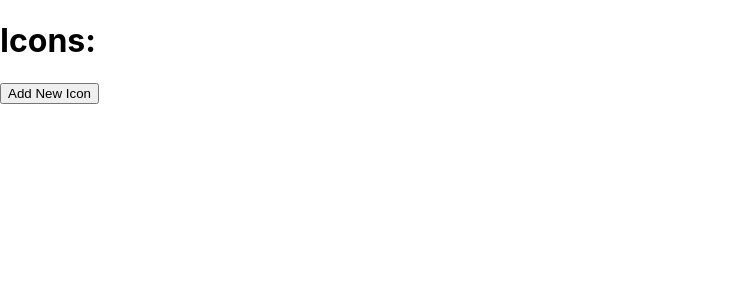
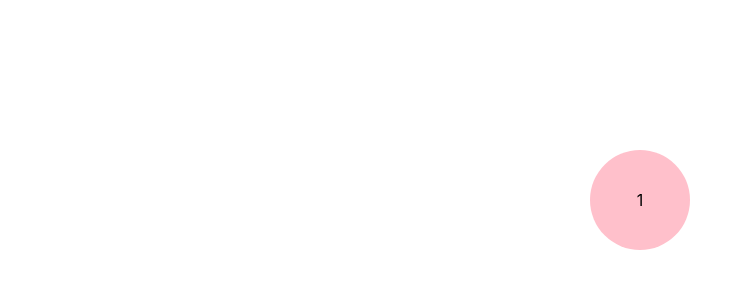
Before and after one commit to davisstacked/react-state-exercises, a React (Create React App) app: page / in a window 1280 px wide. Shown: the top 300 px of the page, without its empty margins (0-753 px from the left). Built offline with nearby package versions, Linux system fonts and the light colour scheme.

Commit message:
skeleton lottoball component

```diff
--- a/src/App.js
+++ b/src/App.js
@@ -1,10 +1,10 @@
-import IconList from "./IconList";
+import LottoBall from "./LottoBall";
 
 
 function App() {
   return (
     <div className="App">
-     <IconList />
+     <LottoBall />
     </div>
   );
 }
--- /dev/null
+++ b/src/LottoBall.css
@@ -0,0 +1,20 @@
+.LottoBall {
+  display: flex;
+  justify-content: center;
+  align-items: center;
+  height: 50vh;
+}
+
+.LottoBall-ball {
+  display: flex;
+  align-items: center;
+  justify-content: center;
+  background-color: pink;
+  height: 100px;
+  width: 100px;
+  border-radius: 50%;
+  -webkit-border-radius: 50%;
+  -moz-border-radius: 50%;
+  -ms-border-radius: 50%;
+  -o-border-radius: 50%;
+}
--- /dev/null
+++ b/src/LottoBall.js
@@ -0,0 +1,19 @@
+import React, { Component } from 'react';
+
+import './LottoBall.css';
+
+export class LottoBall extends Component {
+  render() {
+    return (
+      <div className="LottoBall">
+        <div className="LottoBall-ball">
+          <div className="LottoBall-number">
+            1
+          </div>
+        </div>
+      </div>
+    )
+  }
+}
+
+export default LottoBall;
```
Also changed, not shown: src/Lottery.js (added, +26 -0 lines).
